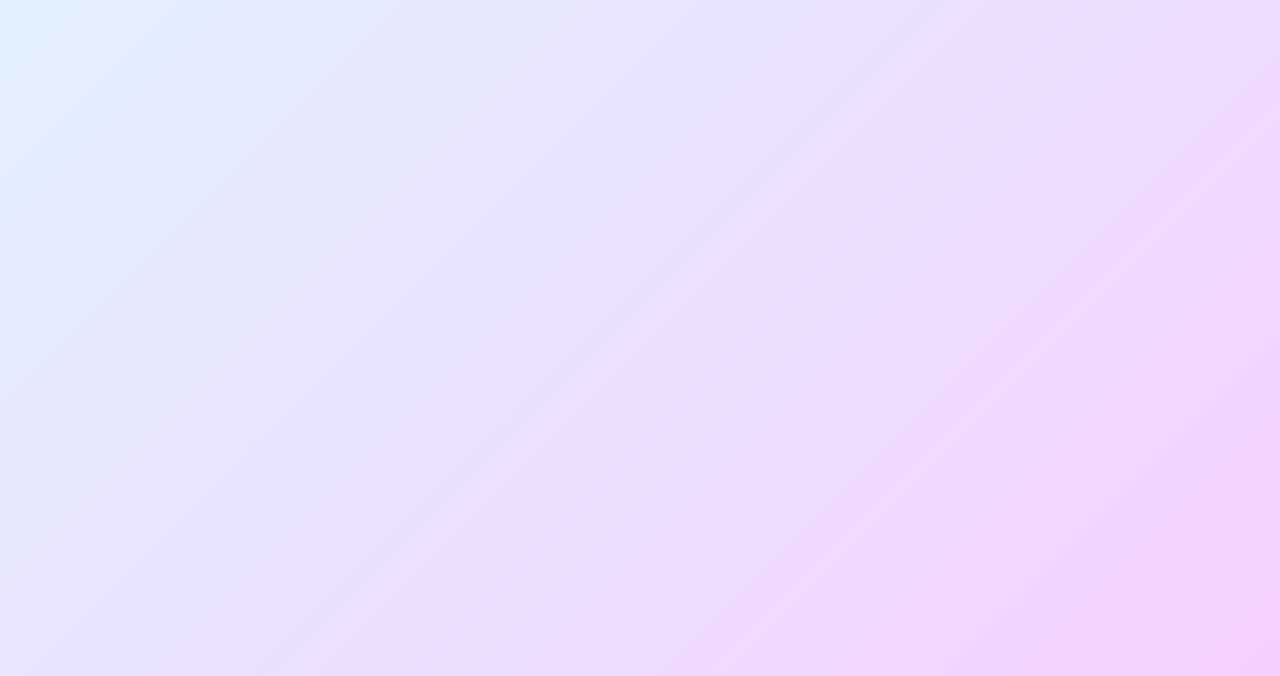
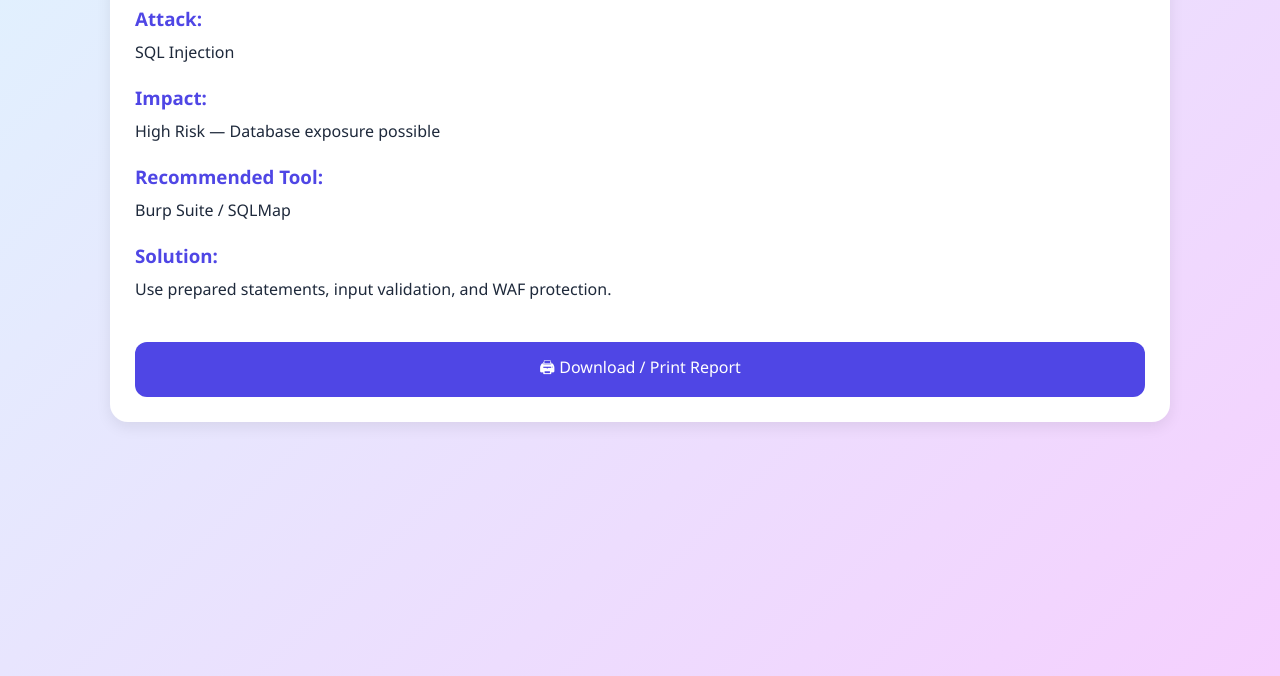
Before and after one commit to Ojas-597/cybersec-soc-lab, a website: page public/report.html in a window 1280 px wide. Shown: the part 124-800 px from the top of the page. Drawn offline with Linux system fonts and the light colour scheme.

Commit message:
Update report.html

```diff
--- a/public/report.html
+++ b/public/report.html
@@ -1,28 +1,50 @@
 <!DOCTYPE html>
 <html>
 <head>
-  <title>Report</title>
+  <title>Security Report</title>
   <link rel="stylesheet" href="style.css">
 </head>
 <body>
 
-<h2>📄 Security Report</h2>
+<div class="container">
 
-<div id="report"></div>
+<div class="card">
 
-<script>
-let d = JSON.parse(localStorage.getItem("report"));
+<h1>📄 Generated SOC Report</h1>
 
-if(d){
- document.getElementById("report").innerHTML = `
-  <div class="card">
-   Attack: ${d.def}<br>
-   Impact: ${d.severity}<br>
-   Solution: ${d.solution}
-  </div>
- `;
-}
-</script>
+<br>
+
+<h3>Attack:</h3>
+<p>SQL Injection</p>
+
+<br>
+
+<h3>Impact:</h3>
+<p>High Risk — Database exposure possible</p>
+
+<br>
+
+<h3>Recommended Tool:</h3>
+<p>Burp Suite / SQLMap</p>
+
+<br>
+
+<h3>Solution:</h3>
+<p>
+Use prepared statements,
+input validation,
+and WAF protection.
+</p>
+
+<br>
+
+<button onclick="window.print()">
+🖨 Download / Print Report
+</button>
+
+</div>
+
+</div>
 
 </body>
 </html>
```
